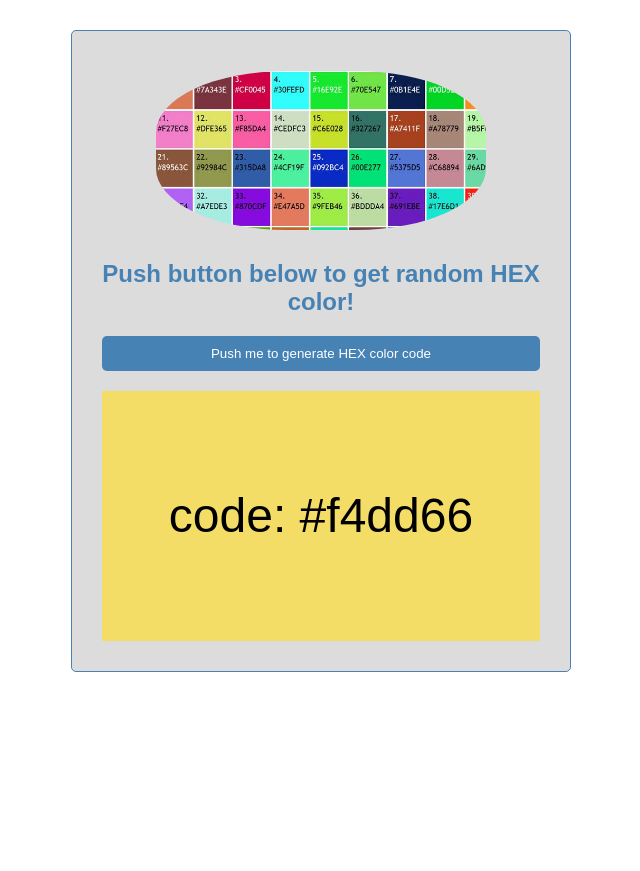
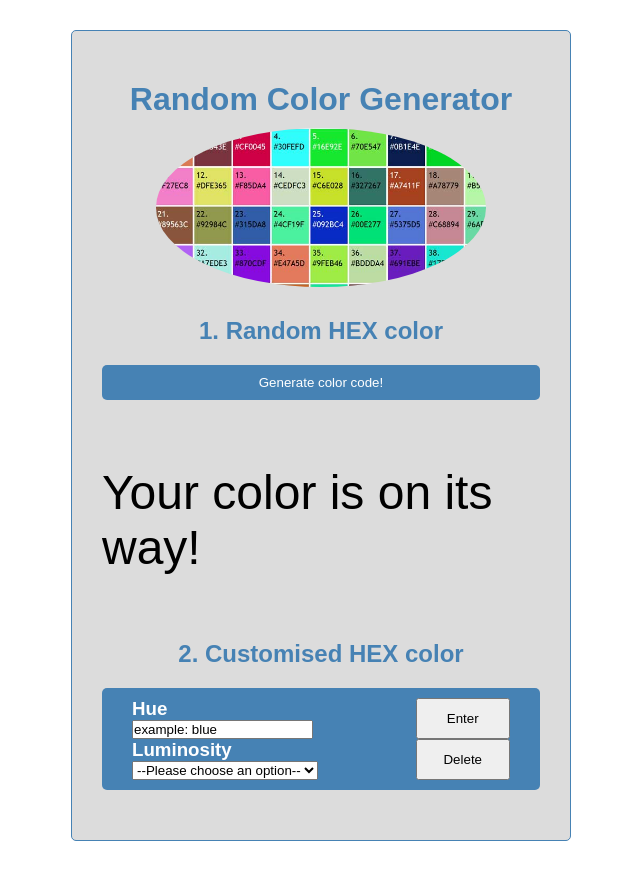
Before and after one commit to spankoj/random-color-generator-react-app, a React (Create React App) app: page / in a window 1280 px wide. Shown: the whole page, without its empty margins (319-959 px from the left). Before the commit the page ends 800 px from the top, so only its background shows below. Built offline with nearby package versions, Linux system fonts and the light colour scheme.

Commit message:
Add hue&lum features

```diff
--- a/src/App.css
+++ b/src/App.css
@@ -27,6 +27,13 @@ body {
   margin-bottom: 20px;
 }
 
+.img {
+  display: block;
+  margin: auto;
+  width: 80%;
+  border-radius: 50%;
+  padding: 10px;
+}
 .btn {
   color: #fff;
   background: steelblue;
@@ -47,13 +54,35 @@ body {
 .box {
   margin: 0 auto;
   width: 100%;
-  height: 250px;
+  height: 200px;
 }
 
-.img {
-  display: block;
-  margin: auto;
-  width: 80%;
-  border-radius: 40%;
-  padding: 10px;
+.input {
+  display: grid;
+  grid-template-columns: 3fr 1fr;
+  margin: 20px auto;
+  color: #fff;
+  background: steelblue;
+  border: none;
+  border-radius: 5px;
+  padding: 10px 30px;
+  margin-bottom: 20px;
+  width: auto;
 }
+
+.a {
+  grid-column: 1 / 2;
+  grid-row: 1 / 2;
+}
+.b {
+  grid-column: 1 / 2;
+  grid-row: 2 / 3;
+}
+.c {
+  grid-column: 2 / 3;
+  grid-row: 1 / 2;
+}
+.d {
+  grid-column: 2 / 3;
+  grid-row: 2 / 3;
+}
--- a/src/App.js
+++ b/src/App.js
@@ -1,16 +1,11 @@
 import './App.css';
 /** @jsxImportSource @emotion/react */
 import { css } from '@emotion/react';
-import randomColor from 'randomcolor';
 import { useState } from 'react';
+import AskHueandLum from './AskHueandLum';
 import RandomColorGenerator from './RandomColorGenerator';
 import image from './rdm-color.jpg';
 
-function App() {
-  //Random color package
-  const randomColorHEX = randomColor();
-  // useState hook for changing hex color states
-  const [hexcolor, setHexcolor] = useState(randomColorHEX);
 // CSS in JS with @emoition library
 const bold = css`
   color: steelblue;
@@ -19,16 +14,31 @@ function App() {
   margin-top: 20px;
 `;
 
+function App() {
+  // useState hooks lifted up
+  const [hexcolor, setHexcolor] = useState('Your color is on its way!');
+  const [hueInput, setHueInput] = useState('example: blue');
+  const [lumInput, setLumInput] = useState('');
+
   return (
     <div className="container">
       <header className="header">
+        <h1 css={bold}>Random Color Generator</h1>
         <img src={image} alt="logo" className="img" />
-        <h2 css={bold}>Push button below to get random HEX color!</h2>
+        <h2 css={bold}>1. Random HEX color</h2>
       </header>
       <RandomColorGenerator
-        hexcolor={hexcolor}
         setHexcolor={setHexcolor}
         color={hexcolor}
+        setHueInput={setHueInput}
+      />
+      <h2 css={bold}>2. Customised HEX color</h2>
+      <AskHueandLum
+        hueInput={hueInput}
+        setHueInput={setHueInput}
+        setHexcolor={setHexcolor}
+        lumInput={lumInput}
+        setLumInput={setLumInput}
       />
     </div>
   );
--- /dev/null
+++ b/src/AskHueandLum.js
@@ -0,0 +1,48 @@
+import randomColor from 'randomcolor';
+
+const AskHueandLum = (props) => {
+  //Random color package hue & luminosity
+  const randomHue = randomColor({
+    hue: `${props.hueInput}`,
+    luminosity: `${props.lumInput}`,
+  });
+
+  const handleChange = (e) => props.setHueInput(e.target.value);
+  const handleInput = () => {
+    props.setHexcolor(randomHue);
+  };
+  const handleDel = () => {
+    props.setHueInput('');
+  };
+  const handleLum = (event) => props.setLumInput(event.target.value);
+
+  return (
+    <div className="input">
+      <div className="a">
+        <h3>Hue</h3>
+        <input
+          onChange={handleChange}
+          placeholder={'Hue'}
+          value={props.hueInput}
+        />
+      </div>
+      <div className="b">
+        <h3>Luminosity</h3>
+        <select name="luminosity" id="lum" onChange={handleLum}>
+          <option value="">--Please choose an option--</option>
+          <option value="bright">Bright</option>
+          <option value="light">Light</option>
+          <option value="dark">Dark</option>
+        </select>
+      </div>
+      <button className="c" onClick={handleInput}>
+        Enter
+      </button>
+      <button className="d" onClick={handleDel}>
+        Delete
+      </button>
+    </div>
+  );
+};
+
+export default AskHueandLum;
--- a/src/RandomColorGenerator.js
+++ b/src/RandomColorGenerator.js
@@ -1,11 +1,15 @@
 import randomColor from 'randomcolor';
 
 export default function RandomColorGenerator(props) {
+  //Random color package
   const randomColorHEX = randomColor();
+  // Function handler for useState hook
+  const handleSetHex = () => props.setHexcolor(randomColorHEX);
+
   return (
     <div className="interface">
-      <button className="btn" onClick={() => props.setHexcolor(randomColorHEX)}>
-        Push me to generate HEX color code
+      <button className="btn" onClick={handleSetHex}>
+        Generate color code!
       </button>
 
       <div
@@ -19,7 +23,7 @@ export default function RandomColorGenerator(props) {
           fontSize: '3rem',
         }}
       >
-        {`code: ${props.hexcolor}`}
+        {`${props.color}`}
       </div>
     </div>
   );
```
Also changed, not shown: src/AskHue.js (deleted). Lines whose indentation alone changed are shown as unchanged.
